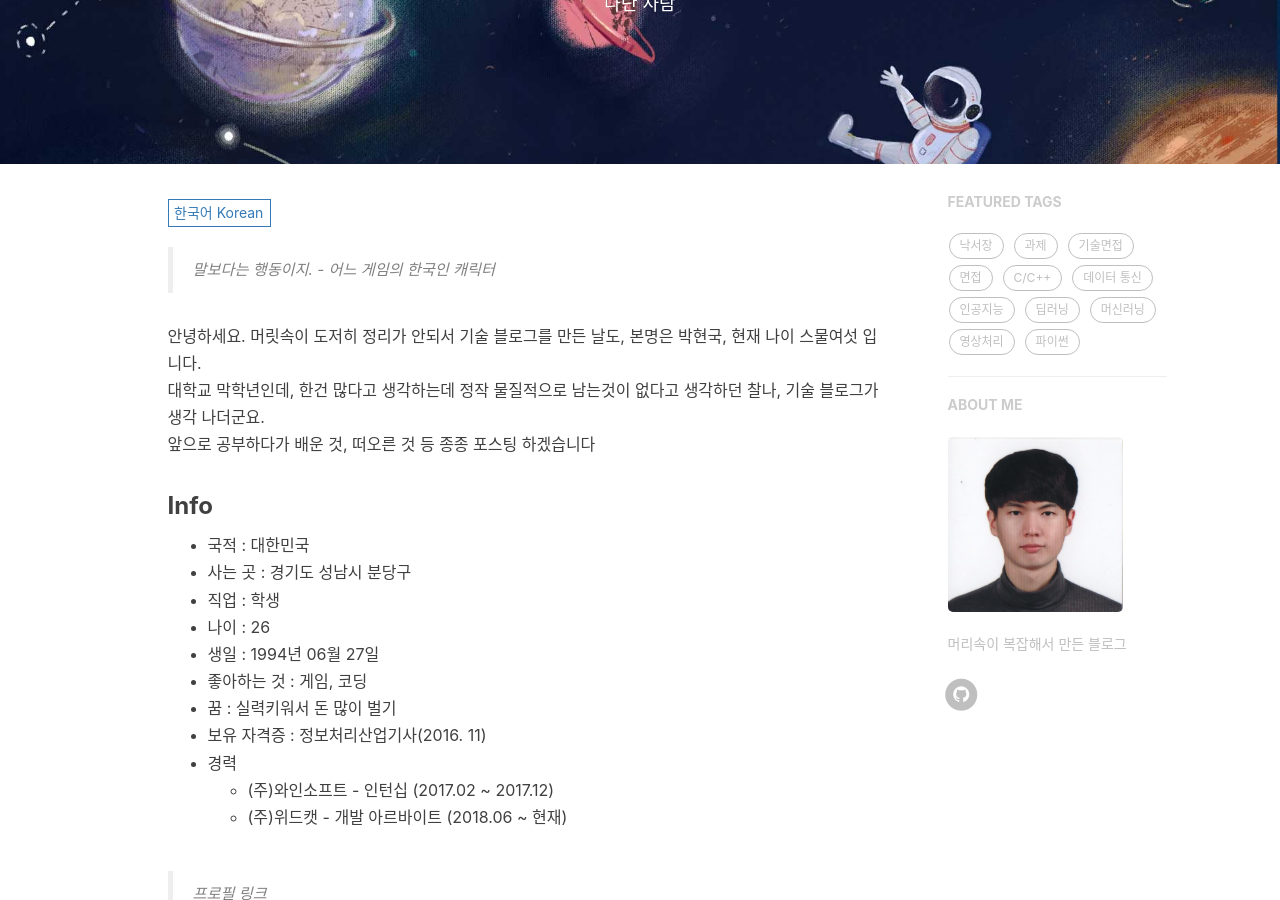
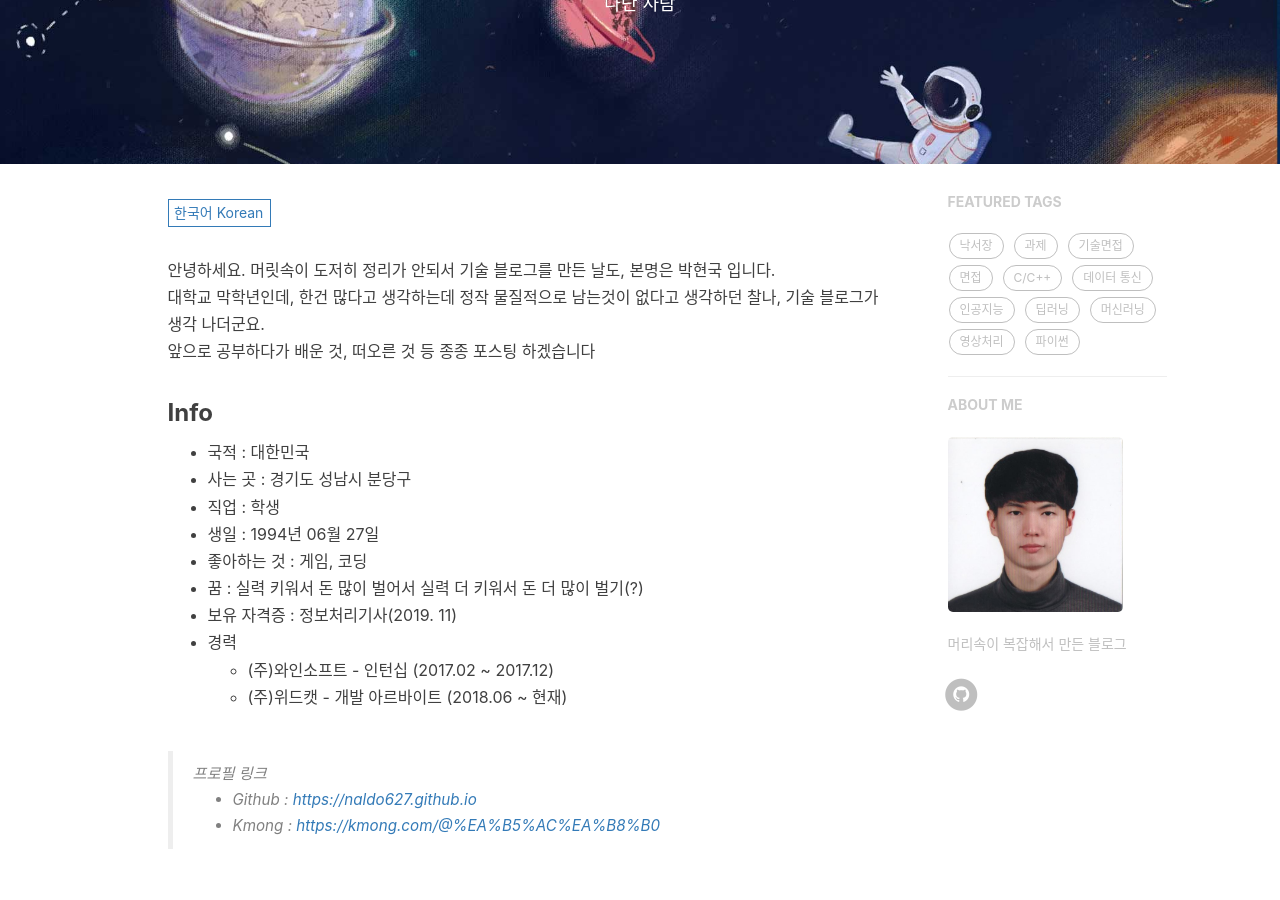
Before and after one commit to NaRDo627/NaLDo627.github.io, a Jekyll site: the page built from about.html, in a window 1280 px wide and 900 px high, scrolled down 254 px. Built offline with Jekyll 4.4.1, drawn with Linux system fonts in a browser that asks for light colours; nearby versions of some CDN libraries; comment, search, counter and statistics services are not loaded.

```diff
--- a/_includes/about/en.md
+++ b/_includes/about/en.md
@@ -8,11 +6,10 @@ For now, I'll post regularly when I learn or study something.
 - Nationality : Korea, Republic of
 - Living : Bundang-gu, Seongnam-si, Geyounggi-do
 - Job : student
-- Age : 24
 - Birth : 1994-06-27
 - Favorites : Video games, Programming
 - Dream : Get improved my skills and get more money
-- Certificate : Industrial Engineer Information Processing (KOR) (2016. 11)
+- Certificate : Engineer Information Processing (KOR) (2019. 11)
 - Career
   - Winesoft Inc. - internship (2017.02 ~ 2017.12)
   - Withcat Inc. - part-time job for development (2018.06 ~ now)
--- a/_includes/about/ko.md
+++ b/_includes/about/ko.md
@@ -1,6 +1,4 @@
-> 말보다는 행동이지. - 어느 게임의 한국인 캐릭터
-
-안녕하세요. 머릿속이 도저히 정리가 안되서 기술 블로그를 만든 날도, 본명은 박현국, 현재 나이 스물여섯 입니다.<br>
+안녕하세요. 머릿속이 도저히 정리가 안되서 기술 블로그를 만든 날도, 본명은 박현국 입니다.<br>
 대학교 막학년인데, 한건 많다고 생각하는데 정작 물질적으로 남는것이 없다고 생각하던 찰나, 기술 블로그가 생각 나더군요.<br>
 앞으로 공부하다가 배운 것, 떠오른 것 등 종종 포스팅 하겠습니다
 
@@ -8,11 +6,10 @@
 - 국적 : 대한민국
 - 사는 곳 : 경기도 성남시 분당구
 - 직업 : 학생
-- 나이 : 26
 - 생일 : 1994년 06월 27일
 - 좋아하는 것 : 게임, 코딩
-- 꿈 : 실력키워서 돈 많이 벌기
-- 보유 자격증 : 정보처리산업기사(2016. 11)
+- 꿈 : 실력 키워서 돈 많이 벌어서 실력 더 키워서 돈 더 많이 벌기(?)
+- 보유 자격증 : 정보처리기사(2019. 11)
 - 경력
   - (주)와인소프트 - 인턴십 (2017.02 ~ 2017.12)
   - (주)위드캣 - 개발 아르바이트 (2018.06 ~ 현재)
```
Also changed, not shown: other parts of _includes/about/en.md (+1 -3 lines), _posts/2019-12-06-lotte-internship-review.md (added, +63 -0 lines), img/in-post/post-lotte-internship-review/1.jpg (added).
